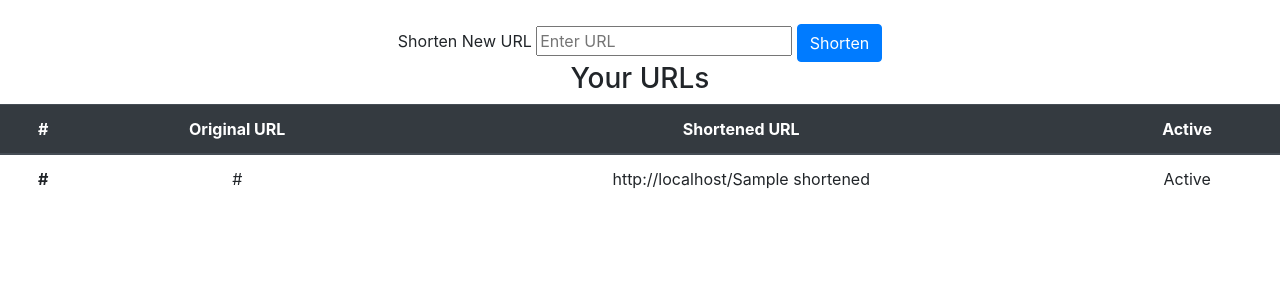
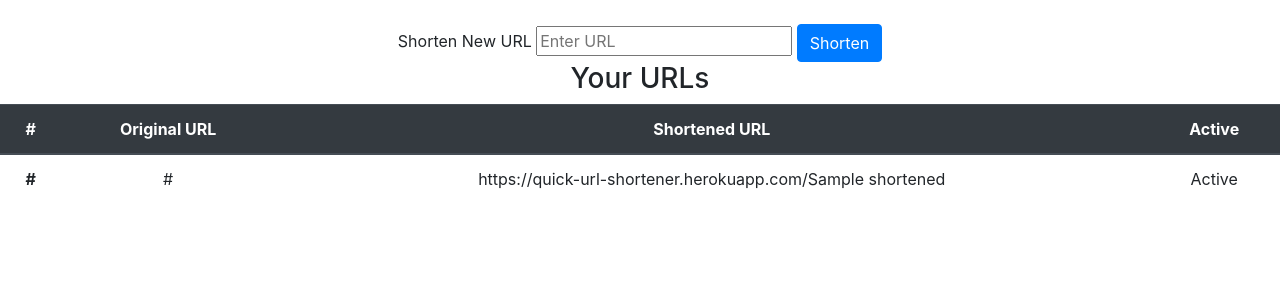
Before and after one commit to kc611/URL-Shortener, a Django app: template interface/templates/interface/home.html in a window 1280 px wide. Shown: the part 56-356 px from the top of the page. Run offline with Django 3.2, Linux system fonts and the light colour scheme; the template is opened without the code that fills it: most values are stand-ins (such as "Sample title", 1, 10 or a date in 2020); some libraries are stand-ins or nearby versions.

Commit message:
Heroku Init

```diff
--- a/interface/templates/interface/home.html
+++ b/interface/templates/interface/home.html
@@ -34,7 +34,7 @@
                         <tr>
                             <th scope="row">#</th>
                             <td>{{url.url}}</td>
-                            <td>http://localhost/{{url.shortened}}</td>
+                            <td>https://quick-url-shortener.herokuapp.com/{{url.shortened}}</td>
                             <td>Active</td>
                         </tr>
                     {% endfor %}
--- a/interface/templates/interface/shorten_success.html
+++ b/interface/templates/interface/shorten_success.html
@@ -8,7 +8,7 @@
         <h4>Original URL</h4>
         <p>{{ object.url }}</p>
         <h4>Shortened URL</h4>
-        <a>http://localhost:8000/{{ object.shortened }} </a>
+        <a>https://quick-url-shortener.herokuapp.com/{{ object.shortened }} </a>
         <br>
         <br>
         <a href="{% url 'base' %}">
```
